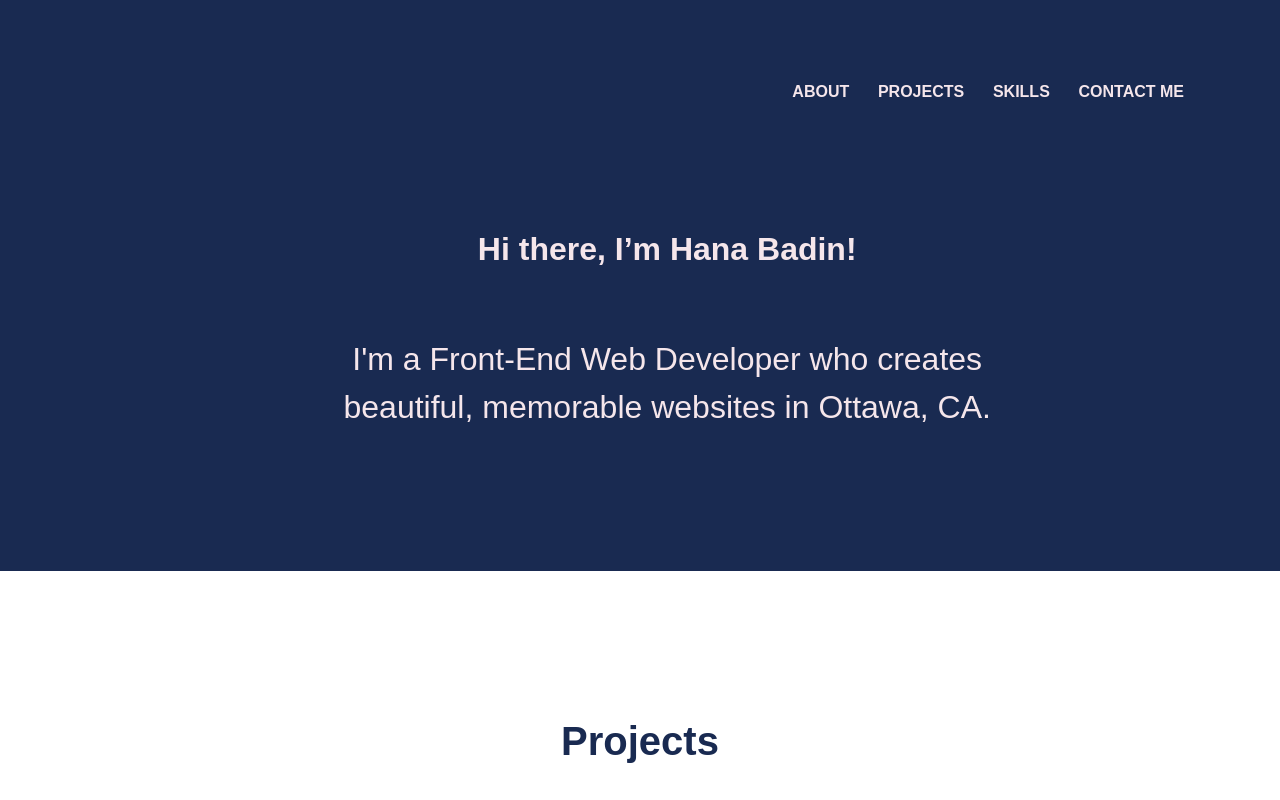
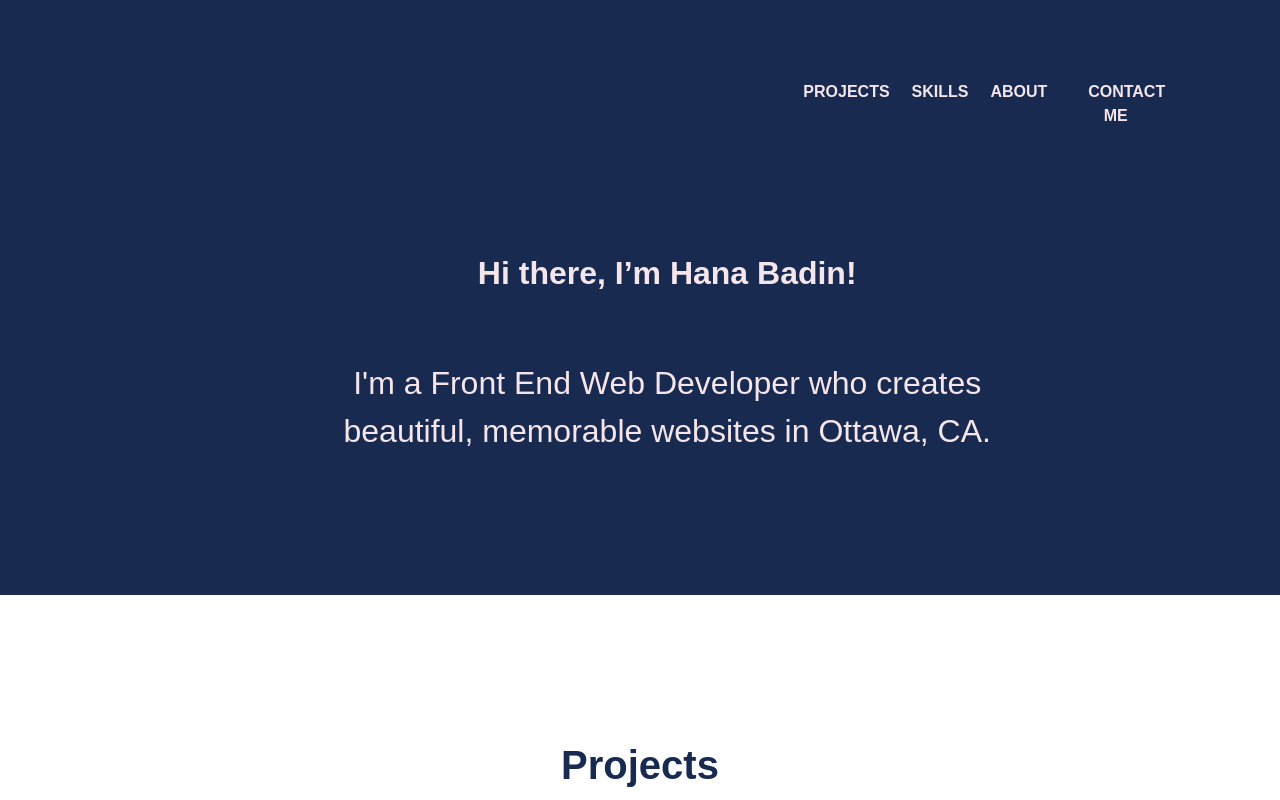
Before and after one commit to twosavoie/Milestone-Portfolio, a website built with Parcel: page index.html in a window 1280 px wide. Shown: the top 800 px of the page. Built offline with nearby package versions, Linux system fonts and the light colour scheme; a web font is replaced by a local one.

Commit message:
updated nav with hover effect and ordered to match the site

```diff
--- a/css/main.css
+++ b/css/main.css
@@ -143,6 +143,21 @@ a {
   color: var(--light-text);
   text-decoration: none;
 }
+
+/* These two code blocks allow a hover background-color to show in the nav */
+nav ul li a {
+border: 1px solid transparent;
+  padding: 10px 10px;
+  border-radius: 30px;
+}
+
+nav ul li a:hover {
+  background-color: var(--accent);
+  border: 1px solid var(--accent);
+  padding: 10px 10px;
+  border-radius: 30px;
+}
+/* End these two code blocks allow a hover background-color to show in the nav */
 
 h1 {
   color: var(--light-text);
--- a/index.html
+++ b/index.html
@@ -35,15 +35,15 @@
     <div class="content-wrapper">
       <nav>
         <ul>
+          <li><a href="#work">projects</a></li>
+          <li><a href="#skills">skills</a></li>
           <li><a href="#about">about</a></li>
-          <li><a href="#work">projects</a></li> <!-- implement change to Projects per Nichole -->
-          <li><a href="#skills">skills</a></li>
           <li><a href="#contact">contact me</a></li>
         </ul>
       </nav>
       <div class="home-title">
         <h1>Hi there, I’m Hana Badin!</h1>
-        <h2>I'm a Front-End Web Developer who creates beautiful, memorable websites in Ottawa, CA.</h2>
+        <h2>I'm a Front End Web Developer who creates beautiful, memorable websites in Ottawa, CA.</h2>
       </div>
     </div>
   </header>
```
